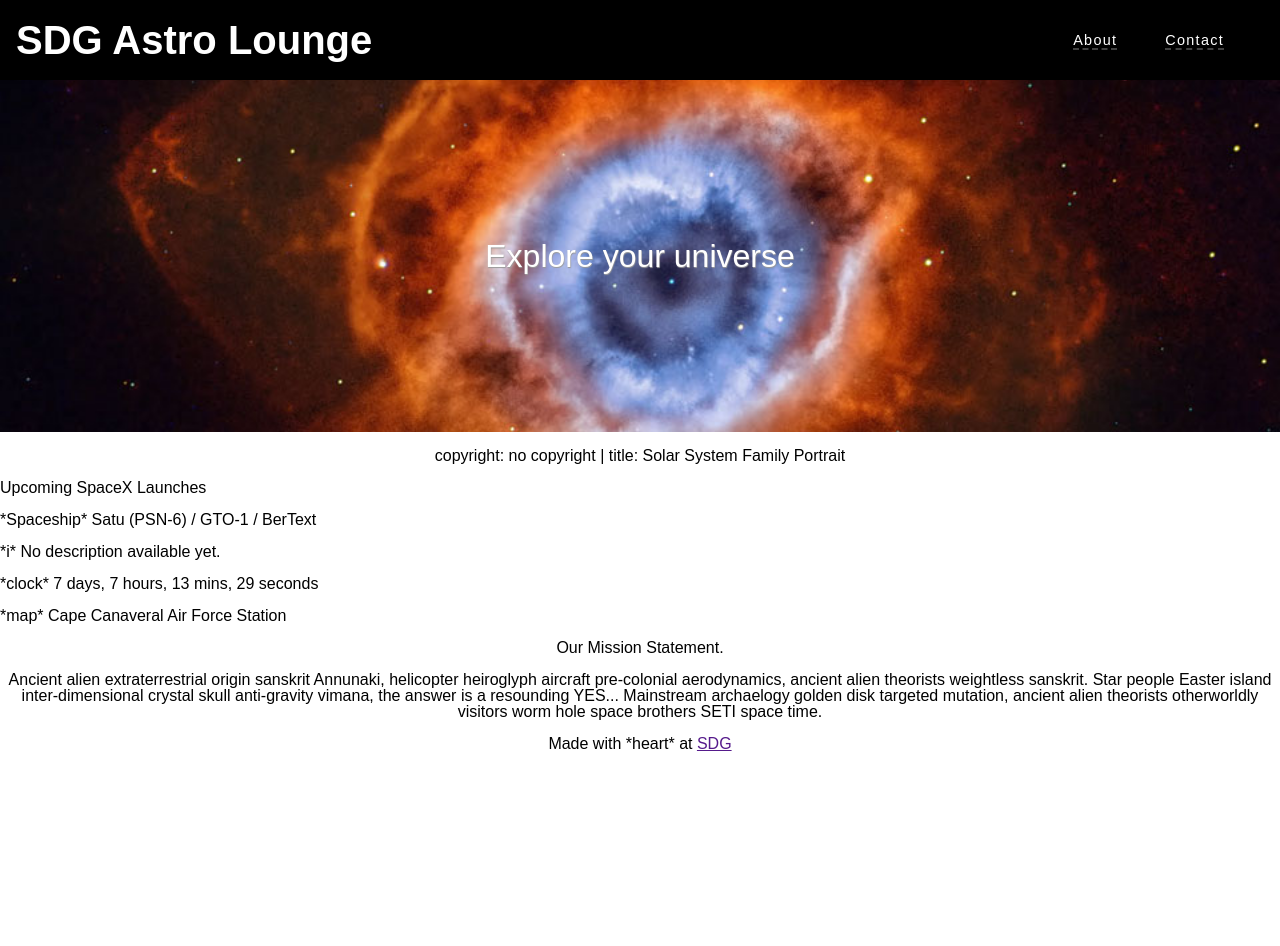
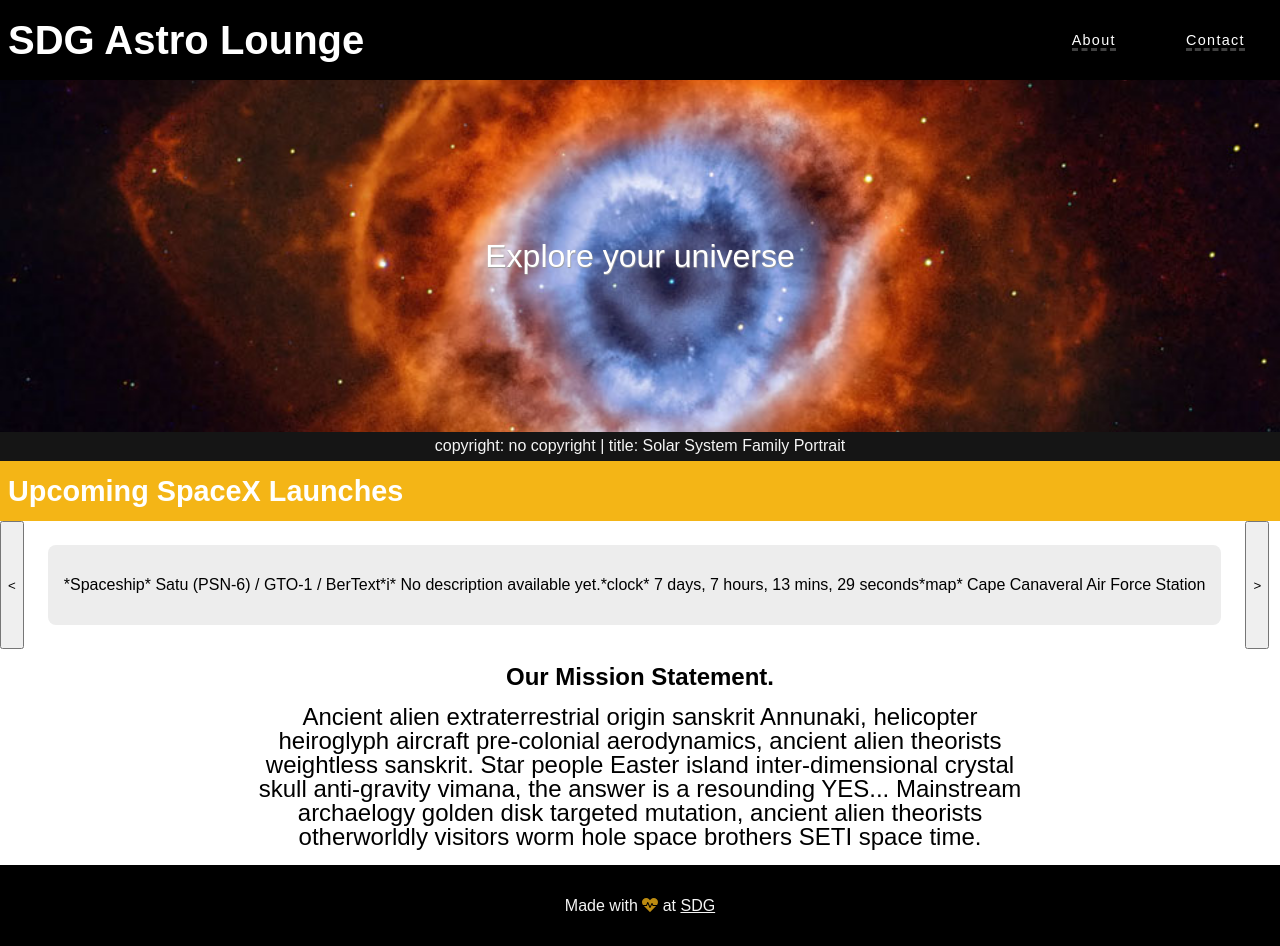
Before and after one commit to TatyCat/astroview, a website: page public/index.html in a window 1280 px wide. Before the commit the page ends 800 px from the top, so only its background shows below. Drawn offline with Linux system fonts and the light colour scheme; a web font is replaced by a local one.

Commit message:
added formatting to mission statement

```diff
--- a/public/index.html
+++ b/public/index.html
@@ -10,10 +10,10 @@
   </head>
   <body>
     <nav>
-      <h1 class=''><a href="#">SDG Astro Lounge</a></h1>
+      <h1 class=''><a href=".">SDG Astro Lounge</a></h1>
       <section>
-        <button><a href="#">About</a></button>
-        <button><a href="#">Contact</a></button>
+        <button><a href=".">About</a></button>
+        <button><a href=".">Contact</a></button>
       </section>
     </nav>
 
@@ -24,25 +24,34 @@
       <p id="photo-desc">copyright: no copyright | title: Solar System Family Portrait</p>
     </header>
     <main>
-      <p>Upcoming SpaceX Launches</p>
-
+      <h2>Upcoming SpaceX Launches</h2>
+      <section>
+        <button><</button>
         <section>
           <p>*Spaceship* Satu (PSN-6) / GTO-1 / BerText</p>
           <p>*i* No description available yet.</p>
           <p>*clock* 7 days, 7 hours, 13 mins, 29 seconds</p>
           <p>*map* Cape Canaveral Air Force Station</p>
         </section>
+        <button>></button>
+      </section>
 
         <article>
-        <p>Our Mission Statement.</p>
+          <h3>Our Mission Statement.</h3>
           <p>Ancient alien extraterrestrial origin sanskrit Annunaki, helicopter heiroglyph aircraft pre-colonial aerodynamics, ancient alien theorists weightless sanskrit. Star people Easter island inter-dimensional crystal skull anti-gravity vimana, the answer is a resounding YES... Mainstream archaelogy golden disk targeted mutation, ancient alien theorists otherworldly visitors worm hole space brothers SETI space time.</p>
         </article>
     </main>
 
-    <footer>Made with *heart* at <a href="">SDG</a></footer>
+    <footer>
+      <p> Made with <i class="fas fa-heartbeat"></i> at <a href="">SDG</a></p>
+    </footer>
 
     <script src="/main.js" charset="utf-8"></script>
-    <script defer src="https://use.fontawesome.com/releasesv5.5.0/js/all.js" integrity="sha384-GqVMZRt5Gn7tB9D9q7ONtcp4gtHIUEW/yG7h98J7IpE3kpi+srfFyyB/04OV6pG0" crossorigin="anonymous">
-    </script>
+    <script
+      defer
+      src="https://use.fontawesome.com/releases/v5.5.0/js/all.js"
+      integrity="sha384-GqVMZRt5Gn7tB9D9q7ONtcp4gtHIUEW/yG7h98J7IpE3kpi+srfFyyB/04OV6pG0"
+      crossorigin="anonymous"
+    ></script>
   </body>
 </html>
--- a/public/screen.css
+++ b/public/screen.css
@@ -14,67 +14,69 @@ body {
 
 /* !custom! - Tatyanna */
 /* Navigation Bar */
-nav{
+nav {
   background-color: black;
   padding: 0;
   margin: 0;
   display: flex;
+  flex-wrap: wrap;
   justify-content: space-between;
 }
 
-nav h1{
-  margin-left: 1rem;
+nav h1 {
+  margin-left: .5rem;
 }
-nav h1 a:link{
+
+nav h1 a:link {
   text-decoration: none;
   font-size: 2.5rem;
 }
 
-nav a:link{
+nav a:link {
   color: white;
 }
 
-nav section{
+nav section {
   display: flex;
   align-items: center;
-  margin-right: 2rem;
 }
 
-nav section a{
-  margin: 0rem;
+nav section a {
+  margin: 0;
   font-size: .9rem;
   letter-spacing: 1.3px;
   text-decoration: none;
-  border-bottom: 2.9px rgb(65, 65, 65) dashed;
+  border-bottom: 3px rgb(65, 65, 65) dashed;
+}
 
-}
-nav a:visited{
+nav a:visited {
   color: whitesmoke;
 }
 
-nav button{
-  border:none;
-  padding: .5rem;
-  margin: 0 1rem;
-  background-color:inherit;
+nav button {
+  border: none;
+  padding: .5rem 1.7rem;
+  margin: 0 .5rem;
+  background-color: inherit;
   color: whitesmoke;
-  cursor:pointer;
-  white-space:nowrap;
-}
-nav button:hover{
-  background-color: rebeccapurple;
+  cursor: pointer;
+  white-space: nowrap;
+  height: 100%;
 }
 
+nav button:hover {
+  background-color: goldenrod;
+}
 
 /* Header Section */
-header div{
+header div {
   background-image: url(Helix_Campbell_960.jpg);
   background-position: center;
   background-repeat: no-repeat;
   background-size: cover;
 }
 
-header div p{
+header div p {
   margin: 0;
   padding: 10rem;
   text-align: center;
@@ -83,7 +85,58 @@ header div p{
   color: #ffffff
 }
 
-header div p, #photo-desc,
-article p, footer{
+header div p, #photo-desc, article p, footer {
   text-align: center;
 }
+
+#photo-desc {
+  background-color: rgb(21, 21, 21);
+  color: whitesmoke;
+  padding: .4rem;
+  margin: 0;
+}
+
+/* Main Section */
+main section{
+  display: flex;
+}
+main h2 {
+  background-color: rgb(244, 181, 22);
+  color: white;
+  padding: 1rem .5rem;
+  font-size: 1.8rem;
+  margin: 0;
+}
+
+main section section{
+  background-color: #EDEDED;
+  padding: 1rem;
+  margin: 1.5rem;
+  border-radius: .5rem;
+}
+
+article p, h3 {
+  text-align: center;
+  margin: 1rem 20vw;
+  font-size: 1.5rem;
+  display: flex;
+  justify-content: center;
+  flex-direction: column;
+  align-items: center;
+}
+
+/* Footer Section */
+footer {
+  background-color: black;
+  margin-top: 1rem;
+  padding: 1rem;
+  color: whitesmoke;
+}
+
+footer a:link, footer a:visited {
+  color: whitesmoke;
+}
+
+.fa-heartbeat {
+  color: rgba(244, 181, 22, 0.769);
+}
```
Lines whose indentation alone changed are shown as unchanged.
